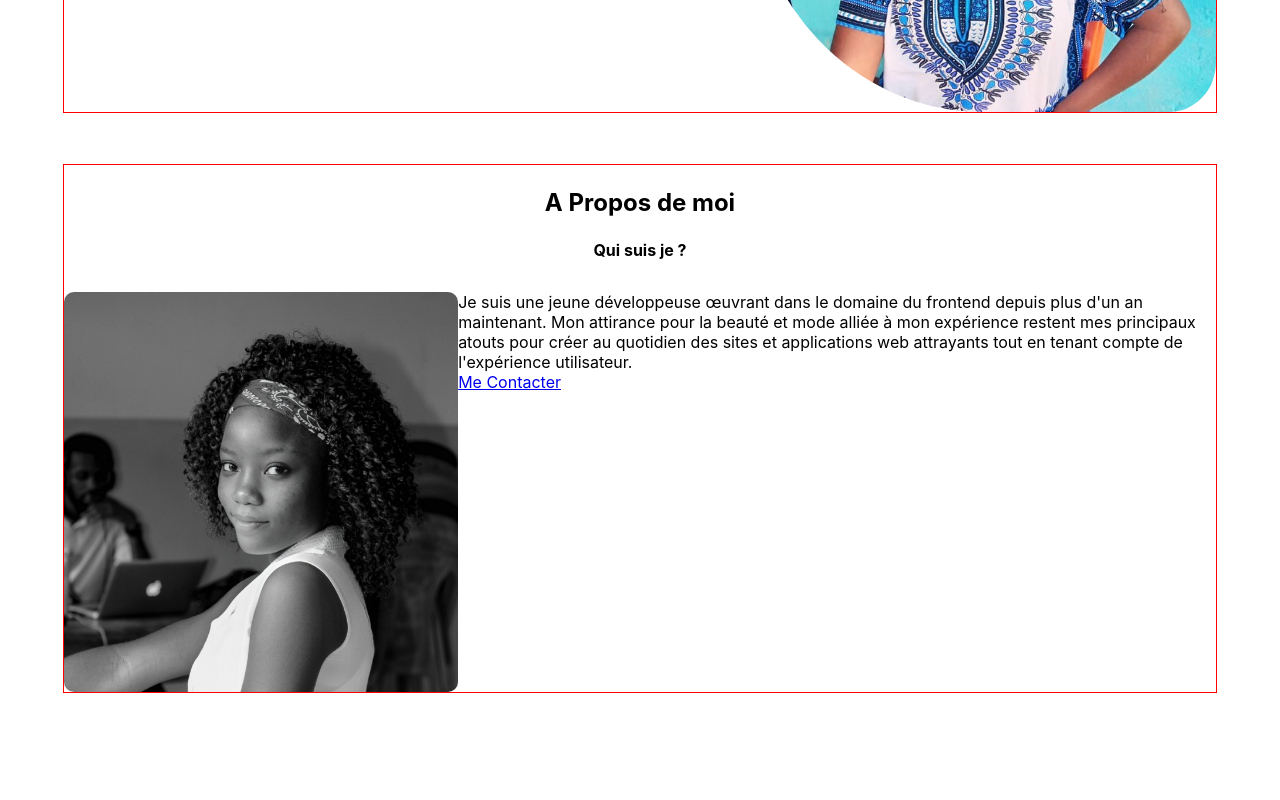
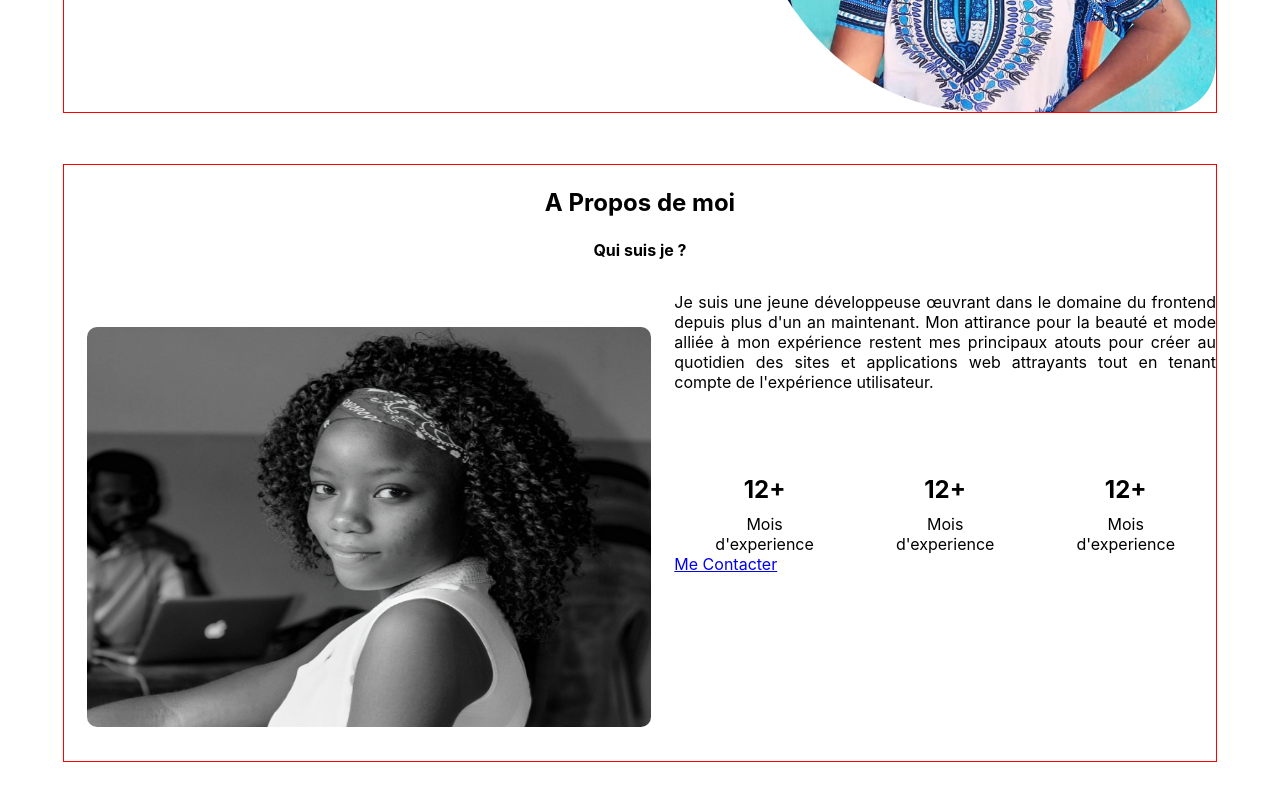
Before and after one commit to espoirmat/mon_porfolio2, a React (Create React App) app: page / in a window 1280 px wide. Shown: the part 498-1298 px from the top of the page. Before the commit the page ends 1242 px from the top, so only its background shows below. Built offline with nearby package versions, Linux system fonts and the light colour scheme.

Commit message:
ajout des contenues

```diff
--- a/src/component/A_Propos.js
+++ b/src/component/A_Propos.js
@@ -13,6 +13,20 @@ function A_Propos() {
             <img src={image}/>
             <div className='text'>
                 <p>Je suis une jeune développeuse œuvrant dans le domaine du frontend depuis plus d'un an maintenant. Mon attirance pour la beauté et mode alliée à mon expérience restent mes principaux atouts pour créer au quotidien des sites et applications web attrayants tout en tenant compte de l'expérience utilisateur.</p>
+                <div className='contenue'>
+                    <div>
+                        <h2>12+</h2>
+                        <p>Mois <br/> d'experience</p>
+                    </div>
+                    <div>
+                        <h2>12+</h2>
+                        <p>Mois <br/> d'experience</p>
+                    </div>
+                    <div>
+                        <h2>12+</h2>
+                        <p>Mois <br/>d'experience</p>
+                    </div>
+                </div>
                 <div className='button'><a href='#'>Me Contacter </a></div>
             </div>
         </div>
--- a/src/style/A_Propos.css
+++ b/src/style/A_Propos.css
@@ -22,10 +22,32 @@
 .A_Propos .propos
 {
     display: flex;
+    width: 100%;
 }
+
 .A_Propos .propos img
 {
-    width: 500px;
+    width: 600px;
     height: 400px;
+    margin: 3% 2%;
     border-radius: 10px;
 }
+
+.A_Propos .propos .text
+{
+    width: 50%;
+    text-align: justify;
+}
+
+.A_Propos .propos .text .contenue
+{
+    display: flex;
+    justify-content: space-around;
+    padding-top: 15%;
+    text-align: center;
+}
+
+.A_Propos .propos .text .contenue h2
+{
+    margin-bottom: 10%;
+}
```
Also changed, not shown: src/assets/image.jpg.
